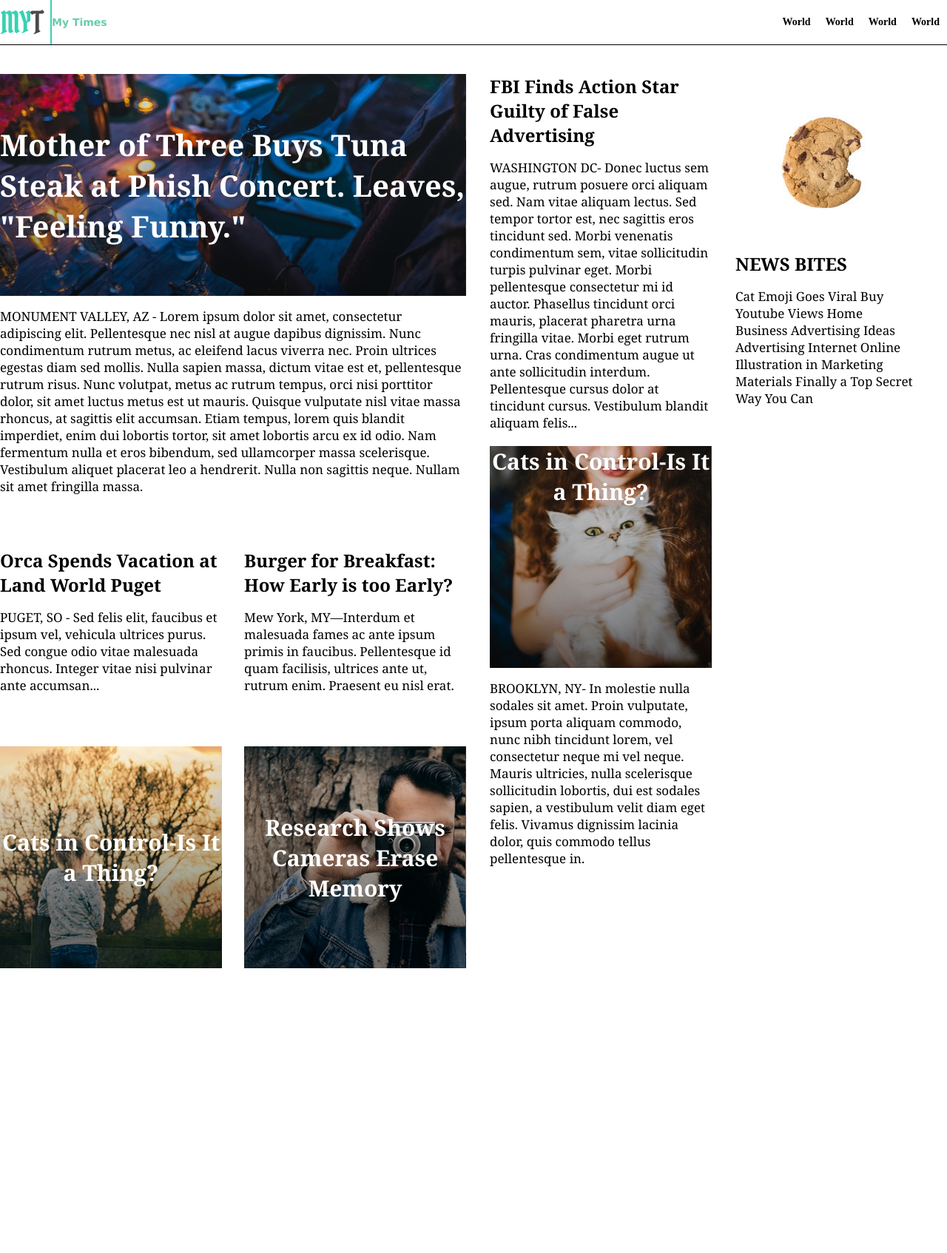
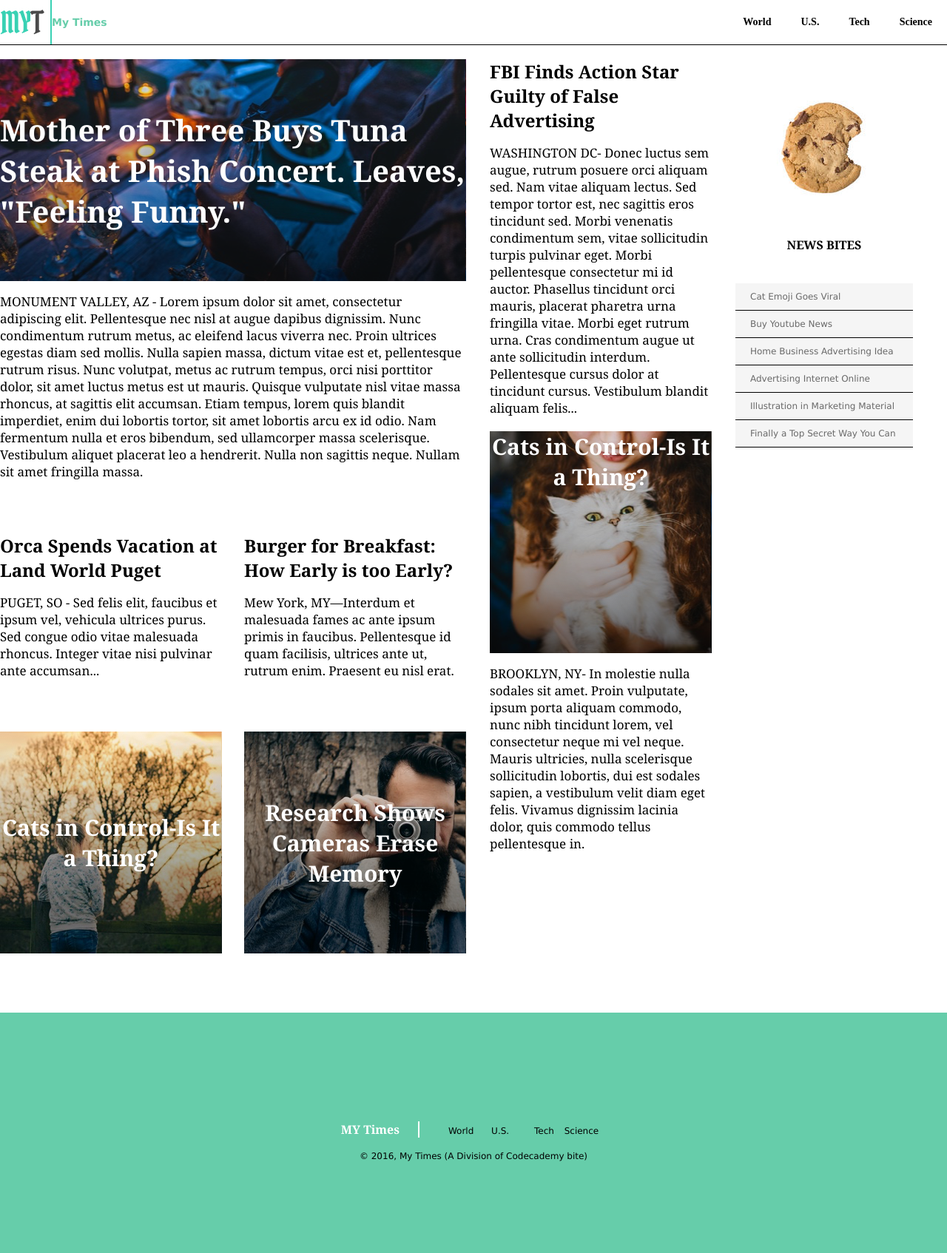
Before and after one commit to gambino87/My-Times, a plain HTML site: page index.html in a window 1280 px wide. Shown: the whole page at 74% size. Before the commit the page ends 1309 px from the top, so only its background shows below. Drawn offline with Linux system fonts and the light colour scheme.

Commit message:
Final Draft

```diff
--- a/index.html
+++ b/index.html
@@ -6,27 +6,27 @@
 </head>
 <body>
 	<!-- Header -->
-	<div class="header-container">
+	<header>
 		<div class="header-logo">
 			<img src="./resources/img/img-myt-logo.jpg">
 		</div>
 		<div class="header-title">
 			<p>My Times</p>
 		</div>
-		<div class="header-nav">
-			<div class="header-nav-item"><p>World</p></div>
-			<div class="header-nav-item"><p>World</p></div>
-			<div class="header-nav-item"><p>World</p></div>
-			<div class="header-nav-item"><p>World</p></div>
-		</div>
-	</div>
+		<nav class="header-nav">
+			<span><a href=""><a>World</a></span>
+			<span><a href=""><a>U.S.</a></span>
+			<span><a href=""><a>Tech</a></span>
+			<span><a href=""><a>Science</a></span>
+		</nav>
+	</header>
 
 	<!-- Main Body -->
 	<div class="container">
 
 		<!-- Left Column -->
 		<div class="column lg">
-			<div class="box">
+			<div class="ms box">
 				<div class="mainstory">
 					<span>Mother of Three Buys Tuna Steak at Phish Concert. Leaves, "Feeling Funny."</span>
 				</div>
@@ -67,13 +67,35 @@
 		</div>
 		<!-- Right Column -->
 		<div class="column sm">
-			<div class=".story box">
+			<div class="box">
 				<img src="./resources/img/img-news-bite.png">
-				<h2>NEWS BITES</h2>
-				<p class="narrative">Cat Emoji Goes Viral Buy Youtube Views Home Business Advertising Ideas Advertising Internet Online Illustration in Marketing Materials Finally a Top Secret Way You Can</p>
+				<h3>NEWS BITES</h3>
+			</div>
+			<div class="bites">
+				<span> Cat Emoji Goes Viral</span>
+				<span>Buy Youtube News</span>
+				<span>Home Business Advertising Idea</span>
+				<span>Advertising Internet Online</span>
+				<span>Illustration in Marketing Material</span>
+				<span>Finally a Top Secret Way You Can</span>
 			</div>
 		</div>
-		<div class="clearfloat"></div>
 	</div>
+
+	<!-- Footer -->
+	<footer>
+		<div class="info">
+		<span class="title">MY Times</span>
+		<nav class="footer-nav">
+			<span><a href=""><a>World</a></span>
+			<span><a href=""><a>U.S.<a/></span>
+			<span><a href=""><a>Tech</a></span>
+			<span><a href=""><a>Science</a></span>
+		</nav>
+		</div>
+		<div class="copywrite">
+			© 2016, My Times (A Division of Codecademy bite)
+		</div>
+	</footer>
 </body>
 </html>
--- a/resources/css/style.css
+++ b/resources/css/style.css
@@ -3,11 +3,10 @@
 	padding: 0px;
 	margin: 0px;
 }
+
 /* Header Bar */
 
-.header-container {
-	/* Dev border *//*
-	border: 1px green solid; */
+header {
 	display: flex;
 	flex-flow: : row wrap;
 	position: fixed;
@@ -19,50 +18,33 @@
 	background: white;
 	z-index: 1;
 }
-
-	.header-logo {
-		/* Dev border *//*
-		border: 1px green solid; */
-	}
-
 	.header-title {
-		/* Dev border *//*
-		border: 1px red solid; */
 		font-family: Verdana;
 		align-self: center;
 		flex-grow: 1;
 		color: MediumAquamarine;
 	}
-
 	.header-nav {
-		/* Dev border *//*
-		border: 1px purple solid;*/
 		display: flex;
 		align-self: center;
 		flex-wrap: wrap;
 		justify-content: space-around;
+		font-size: 14px;
+		font-weight: bold;
 	}
-
-		.header-nav-item {
-			/* Dev border *//*
-			border: 1px blue solid;*/
+		.header-nav span {
 			margin: auto 10px;
 		}
 
 
 /* Main Body */
 .container {
-	/* dev border *//*
-	border:1px black solid; */
 	display: flex;
-	position: relative;
-	top: 100px;
+	padding: 80px 0px;
 }
 
 /* Columns */
 	.column {
-		/* dev border *//*
-		border:1px red solid; */
 		top: 100px;
 		display: flex;
 		flex-direction: row;
@@ -84,12 +66,18 @@
 
 /* Boxes within columns */
 	.box {
-		/* dev border *//*
-        border:1px blue solid; */
         font-family: Georgia;
         display: flex;
         flex-direction: column;
 	}
+
+	/**//* Main Story Block *//**/
+		.ms.box {
+			min-width: 630px;
+
+		}
+
+	/**//* Text Block *//**/
 		.text-content {
 			justify-content: center;
 			margin-top: 20px;
@@ -103,8 +91,7 @@
 	    		margin-top: 16px;
 				color: black;
 		}
-		.story {
-		}
+	/**//* Image Block *//**/
 		.img-content {
 			justify-content: center;
 			margin-top: 20px;
@@ -114,6 +101,23 @@
 			text-align: center;
 			font-size: 30px;
 			color: white;
+
+	/**//* News Bites Block *//**/
+		}
+		.column.sm .box h3 {
+			margin-bottom: 41px;
+		    font-size: 16px;
+		    font-weight: bold;
+		    text-align: center;
+		}
+		.bites span {
+			display: block;
+		    padding: 11px 20px;
+		    border-bottom: 1px solid black;
+		    background-color: WhiteSmoke;
+		    font-family: Verdana;
+		    font-size: 12px;
+		    color: DimGray;
 		}
 
 /* Story Banners */
@@ -143,3 +147,42 @@
 	background-image: url(../img/img-story-3.png);
 	height: 300px;
 }
+
+/* Footer */
+
+footer {
+	display: flex;
+    align-items: center;
+    justify-content: center;
+    flex-direction: column;
+    width: 100%;
+    height: 325px;
+    background-color: MediumAquamarine;
+    margin: auto;
+    font-family: Verdana;
+    font-size: 12px;
+}
+
+.info {
+	display: block;
+}
+
+footer nav {
+	display: inline-block;
+    padding-left: 25px;
+}
+
+nav span {
+	display: inline-block;
+	padding: 20px 10px;
+}
+
+footer .title {
+    display: inline-block;
+    padding-right: 25px;
+    border-right: 2px solid white;
+    font-family: Georgia;
+    font-size: 16px;
+    font-weight: bold;
+    color: white;
+}
```
Also changed, not shown: kevin.png (deleted).
